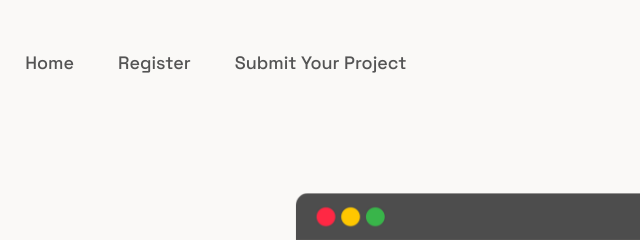
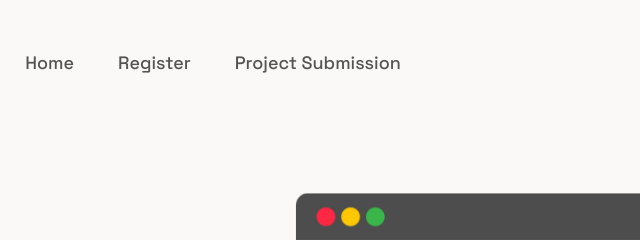
Before and after one commit to msorret/hackathon-website, a plain HTML site: page index.html in a window 1280 px wide. Shown: the top 240 px of the page, 280-920 px from the left. Drawn offline with Linux system fonts and the light colour scheme.

Commit message:
Update Links

```diff
--- a/index.html
+++ b/index.html
@@ -9,7 +9,7 @@
 
     <a href="/"> Home</a>
     <a  href="https://forms.gle/RdPUc6thGv8kbGpm9"> Register</a>
-    <a href = "https://forms.gle/zXT82mGs564Z5wrLA"> Submit Your Project </a>
+    <a href = "https://forms.gle/zXT82mGs564Z5wrLA"> Project Submission </a>
 </div>
 
     <img src = "assets/landingpage-resized.png" class = "landing-img"/>
```
